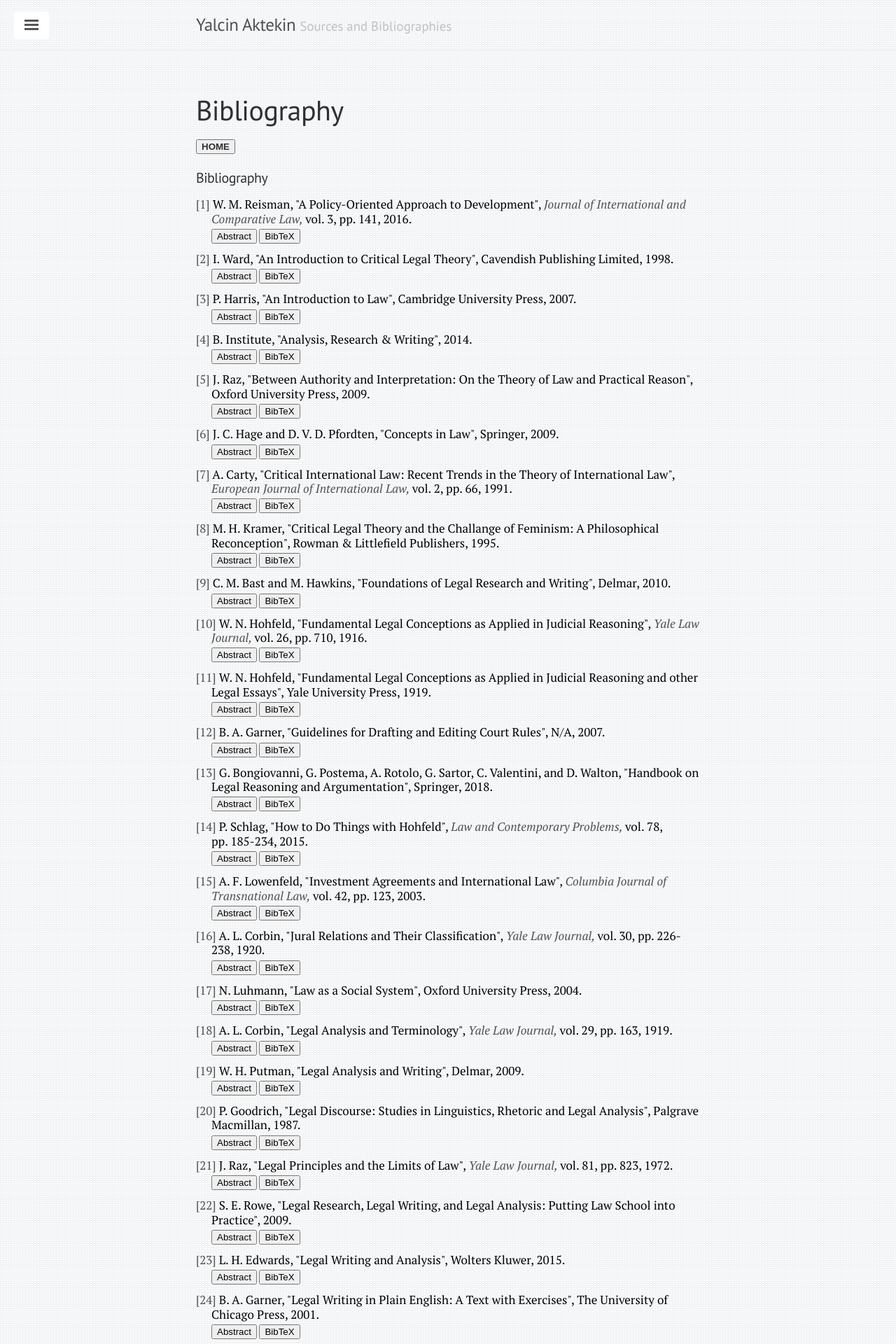
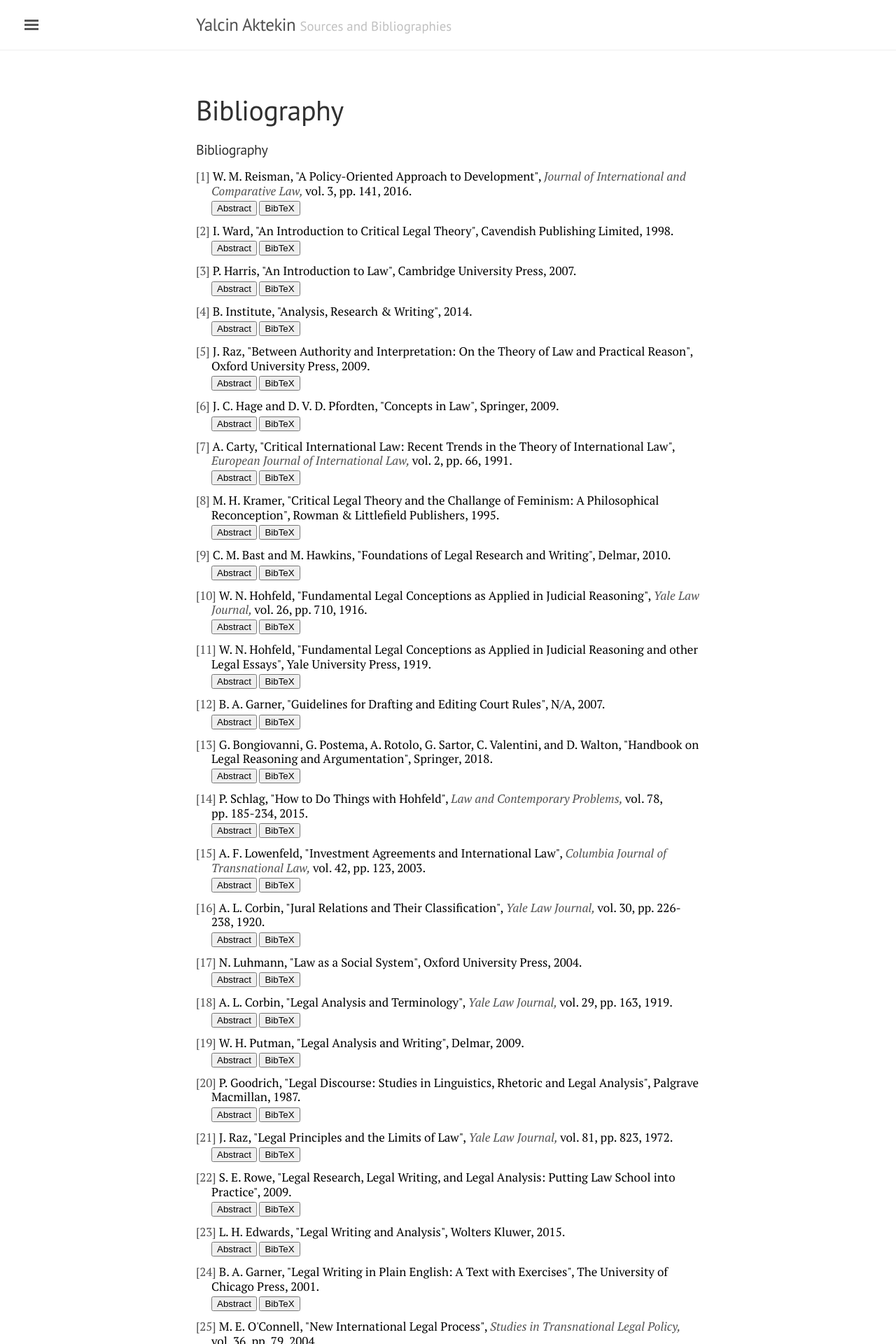
Before and after one commit to yalcinaktekin/yalcinaktekin.github.io, a Jekyll site: the page built from bib/bib.html, in a window 1280 px wide. Shown: the top 1920 px of the page at 70% size. Built offline with Jekyll 4.4.1, drawn with Linux system fonts in a browser that asks for light colours; Markdown is read by kramdown in place of the engine named in the settings.

Commit message:
Update bib.html

```diff
--- a/bib/bib.html
+++ b/bib/bib.html
@@ -8,10 +8,6 @@
 <link rel="stylesheet" href="/bib/github-bibdesk-export.css">
 <script src="/bib/github-toggle.js"></script>
 </head>
-  <style>
-    body {background-image: url('/bib/checker.png');}
-  </style>
-  <button onclick="document.location = '/'"><strong>HOME</strong></button>
   <h4>Bibliography</h4>
 <body>
 
```
